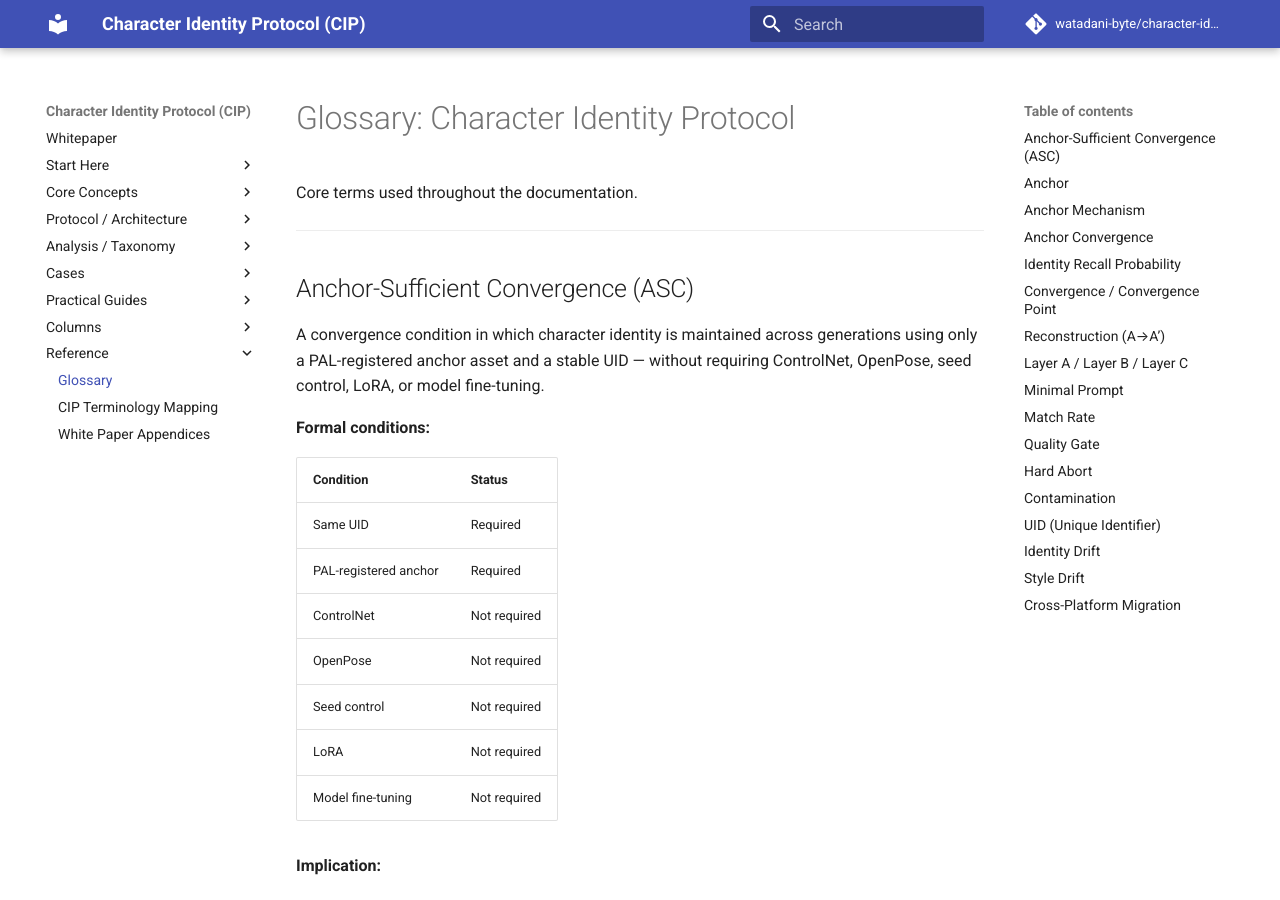
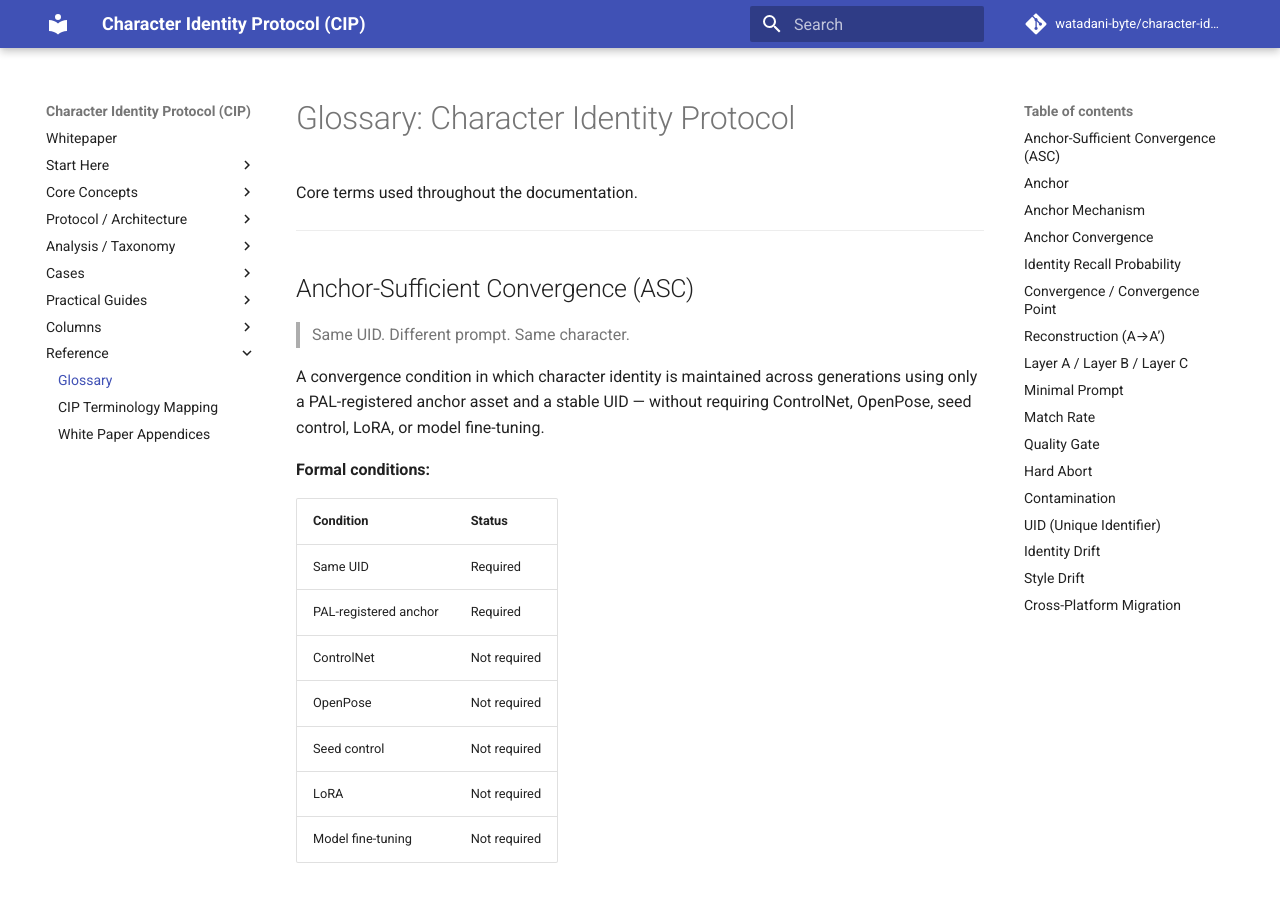
Before and after one commit to watadani-byte/character-identity-protocol, an MkDocs documentation site: the page built from docs/glossary.md, in a window 1280 px wide and 900 px high. Built offline with MkDocs 1.6.1 and Material for MkDocs 9.7.7, drawn with Linux system fonts in a browser that asks for light colours; comment, search, counter and statistics services are not loaded.

Commit message:
glossary.md を更新

```diff
--- a/docs/glossary.md
+++ b/docs/glossary.md
@@ -5,6 +5,8 @@ Core terms used throughout the documentation.
 -----
 
 ## Anchor-Sufficient Convergence (ASC)
+
+> Same UID. Different prompt. Same character.
 
 A convergence condition in which character identity is
 maintained across generations using only a PAL-registered
```
